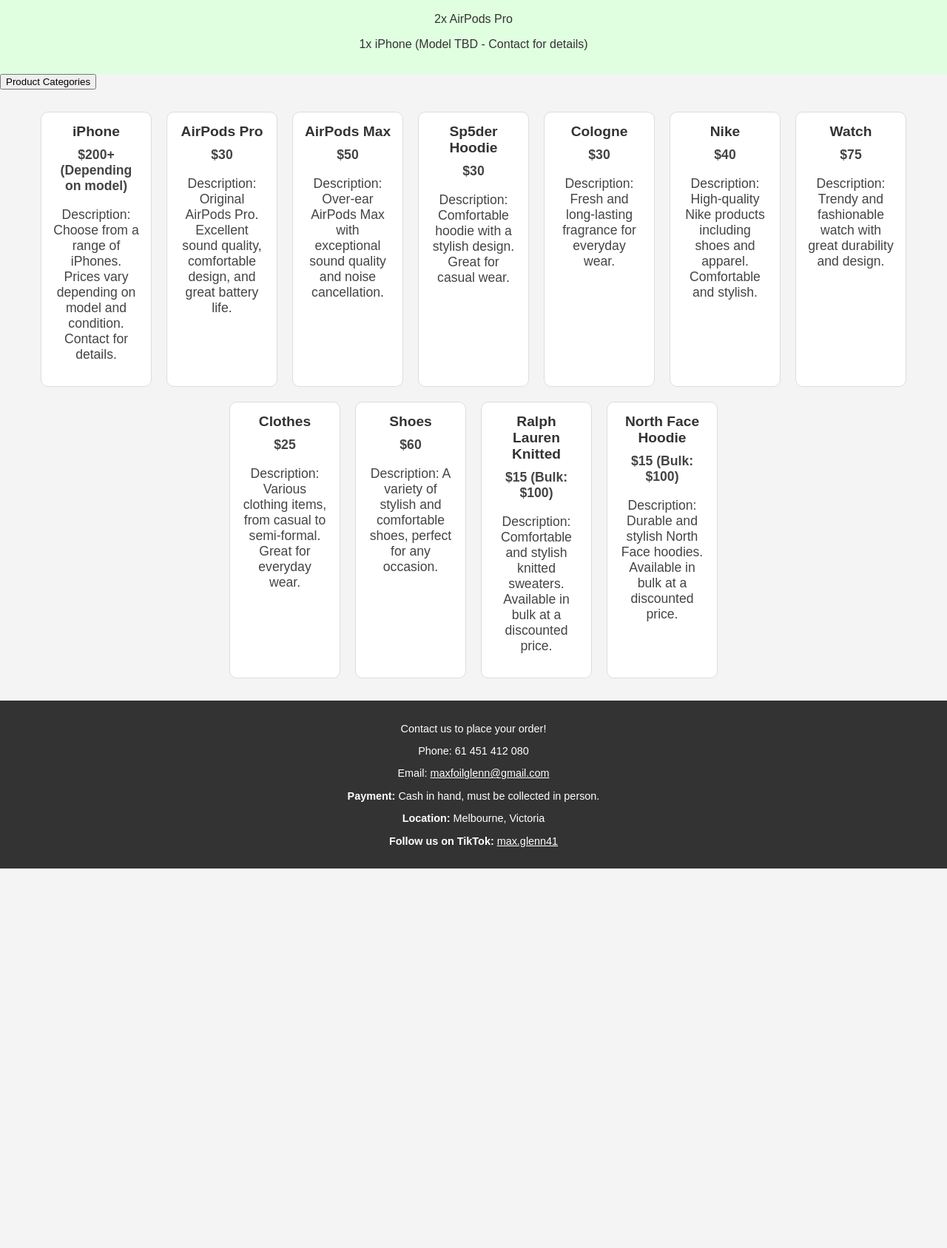
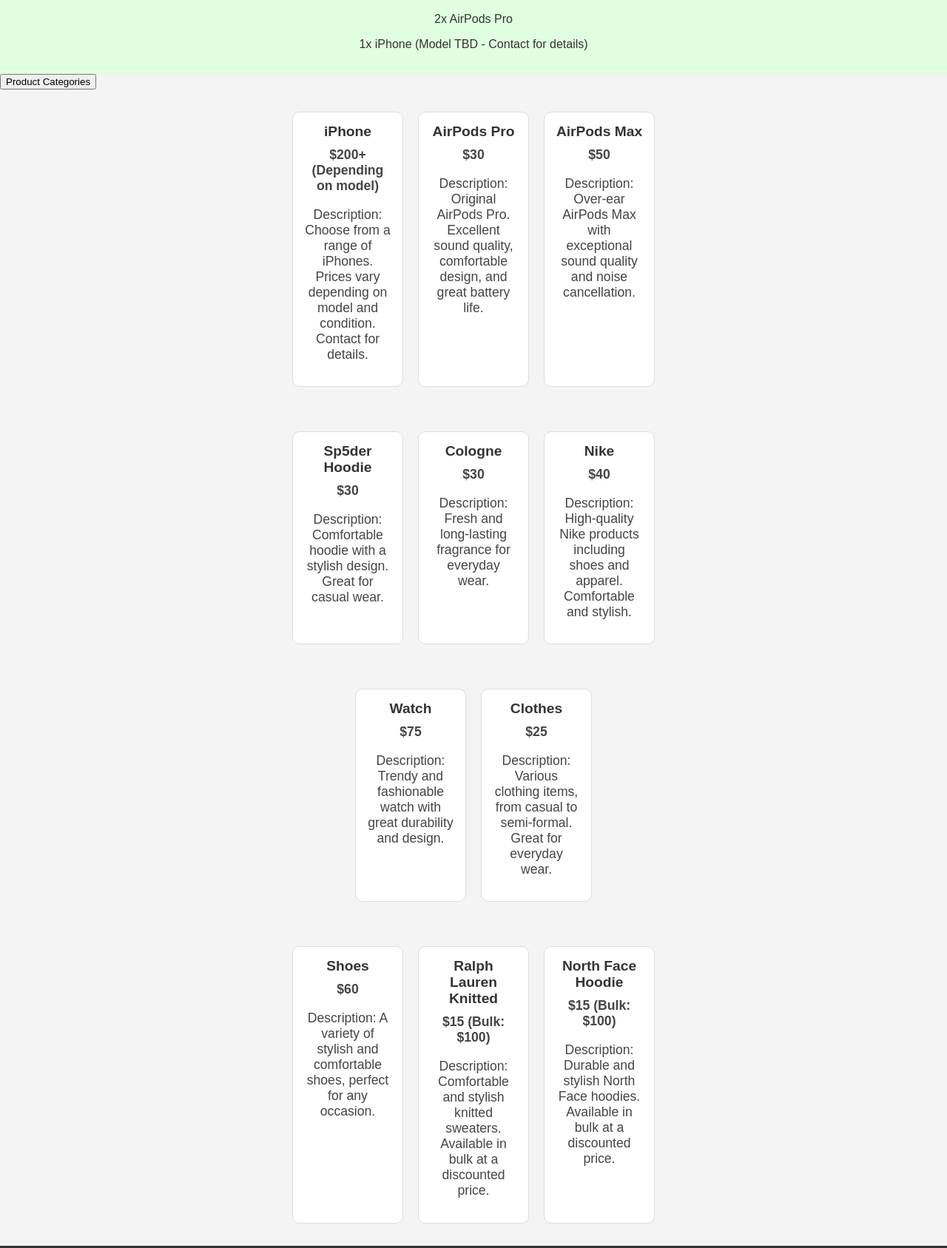
Before and after one commit to Vicvendor/Vicvendor.gifthub.io, a plain HTML site: page index.html in a window 1280 px wide. Shown: the part 114-1801 px from the top of the page at 74% size. Before the commit the page ends 1288 px from the top, so only its background shows below. Drawn offline with Linux system fonts and the light colour scheme.

Commit message:
index.html

```diff
--- a/index.html
+++ b/index.html
@@ -150,27 +150,26 @@
     <p>1x iPhone (Model TBD - Contact for details)</p>
   </div>
 
-  <!-- Dropdown Menu for Product Categories -->
+  <!-- Dropdown Menu for Categories -->
   <div class="dropdown">
     <button>Product Categories</button>
     <div class="dropdown-content">
-      <a href="#iphone">iPhone</a>
-      <a href="#airpods">AirPods</a>
-      <a href="#apparel">Apparel</a>
-      <a href="#other">Other Products</a>
+      <a href="#general">General</a>
+      <a href="#electronics">Electronics</a>
+      <a href="#clothing">Clothing</a>
+      <a href="#footwear">Footwear & Accessories</a>
     </div>
   </div>
 
-  <!-- Product List -->
-  <div class="product-list">
-
-    <div class="product" id="iphone">
+  <!-- General Products -->
+  <div class="product-list" id="general">
+    <div class="product">
       <h3>iPhone</h3>
       <p class="price">$200+ (Depending on model)</p>
       <p>Description: Choose from a range of iPhones. Prices vary depending on model and condition. Contact for details.</p>
     </div>
 
-    <div class="product" id="airpods">
+    <div class="product">
       <h3>AirPods Pro</h3>
       <p class="price">$30</p>
       <p>Description: Original AirPods Pro. Excellent sound quality, comfortable design, and great battery life.</p>
@@ -181,8 +180,11 @@
       <p class="price">$50</p>
       <p>Description: Over-ear AirPods Max with exceptional sound quality and noise cancellation.</p>
     </div>
+  </div>
 
-    <div class="product" id="apparel">
+  <!-- Electronics Products -->
+  <div class="product-list" id="electronics">
+    <div class="product">
       <h3>Sp5der Hoodie</h3>
       <p class="price">$30</p>
       <p>Description: Comfortable hoodie with a stylish design. Great for casual wear.</p>
@@ -199,8 +201,11 @@
       <p class="price">$40</p>
       <p>Description: High-quality Nike products including shoes and apparel. Comfortable and stylish.</p>
     </div>
+  </div>
 
-    <div class="product" id="other">
+  <!-- Clothing Products -->
+  <div class="product-list" id="clothing">
+    <div class="product">
       <h3>Watch</h3>
       <p class="price">$75</p>
       <p>Description: Trendy and fashionable watch with great durability and design.</p>
@@ -211,7 +216,10 @@
       <p class="price">$25</p>
       <p>Description: Various clothing items, from casual to semi-formal. Great for everyday wear.</p>
     </div>
+  </div>
 
+  <!-- Footwear & Accessories -->
+  <div class="product-list" id="footwear">
     <div class="product">
       <h3>Shoes</h3>
       <p class="price">$60</p>
@@ -229,7 +237,6 @@
       <p class="price">$15 (Bulk: $100)</p>
       <p>Description: Durable and stylish North Face hoodies. Available in bulk at a discounted price.</p>
     </div>
-
   </div>
 
   <!-- Footer -->
```
